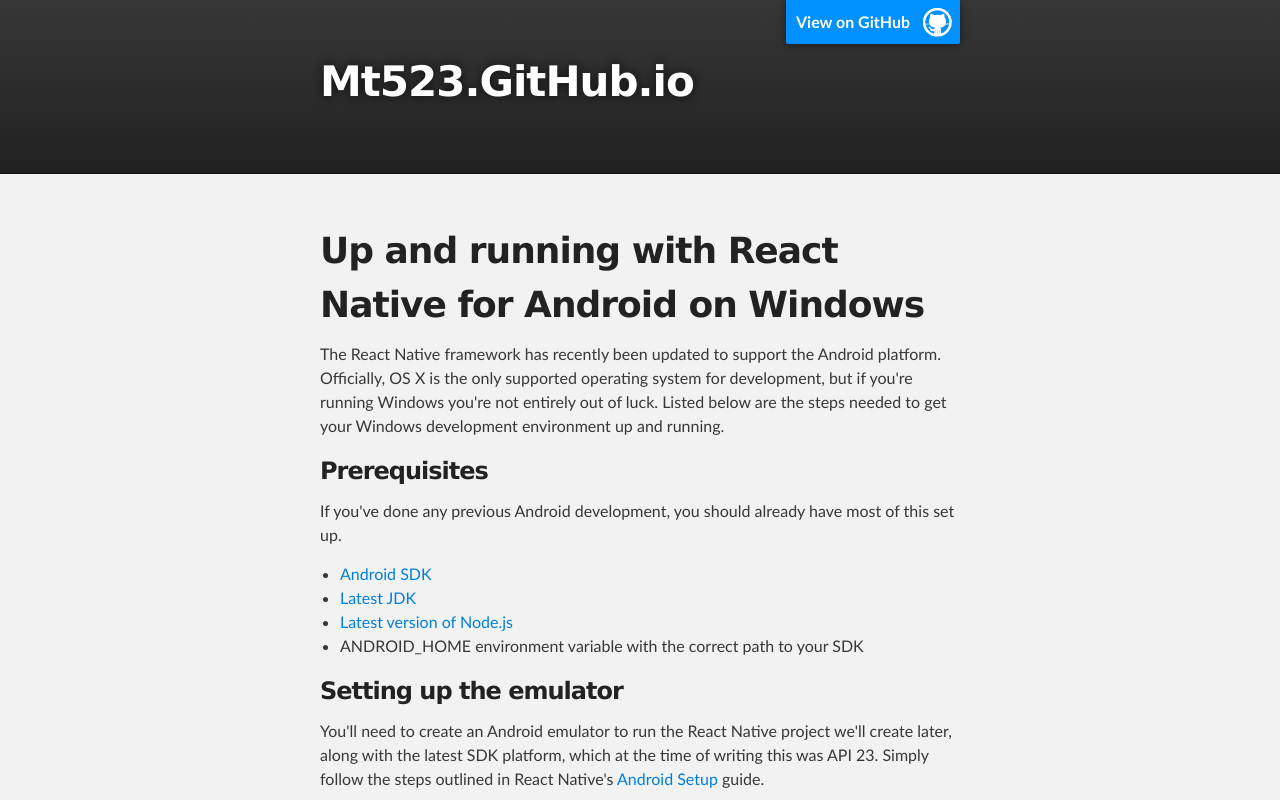
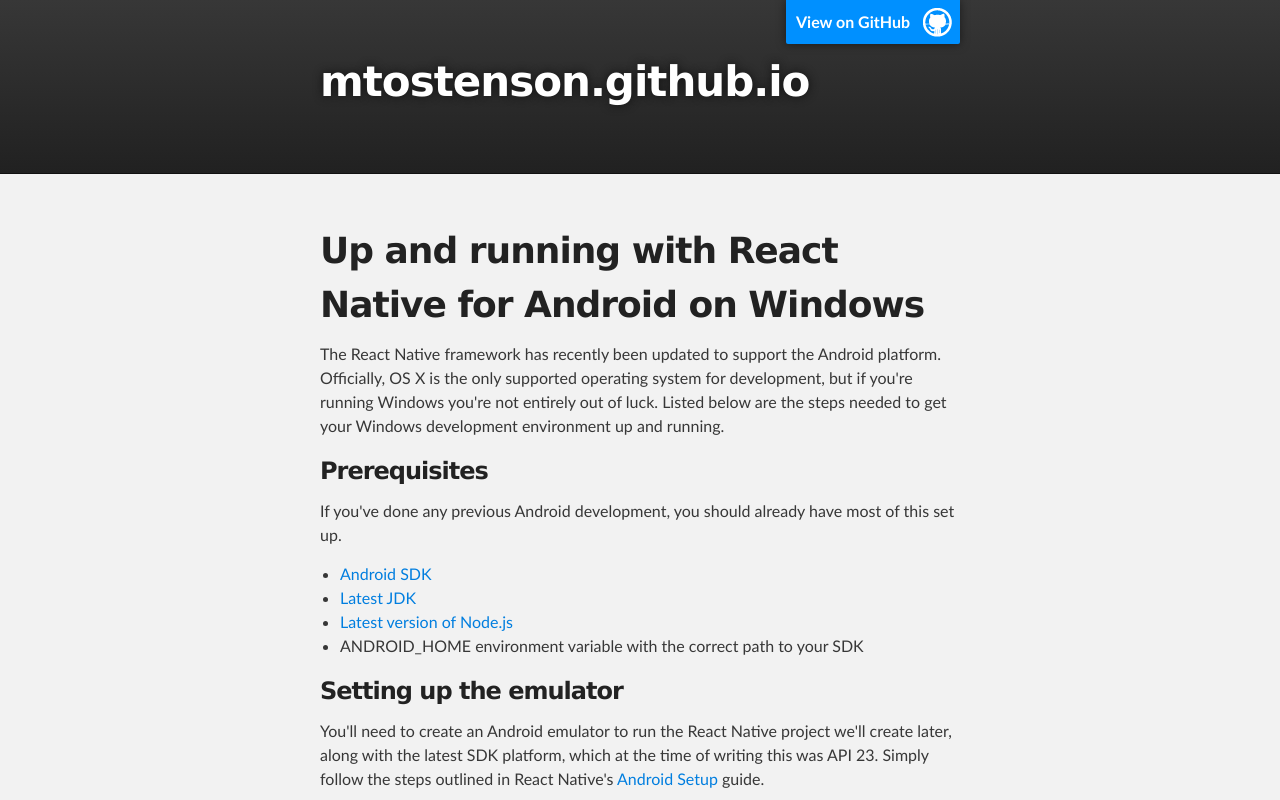
Before and after one commit to mt523/mt523.github.io, a plain HTML site: page index.html in a window 1280 px wide. Shown: the top 800 px of the page. Drawn offline with Linux system fonts and the light colour scheme.

Commit message:
Update username

```diff
--- a/index.html
+++ b/index.html
@@ -18,7 +18,7 @@
         <header class="inner">
           <a id="forkme_banner" href="https://github.com/mt523">View on GitHub</a>
 
-          <h1 id="project_title">Mt523.GitHub.io</h1>
+          <h1 id="project_title">mtostenson.github.io</h1>
           <h2 id="project_tagline"></h2>
 
         </header>
```
